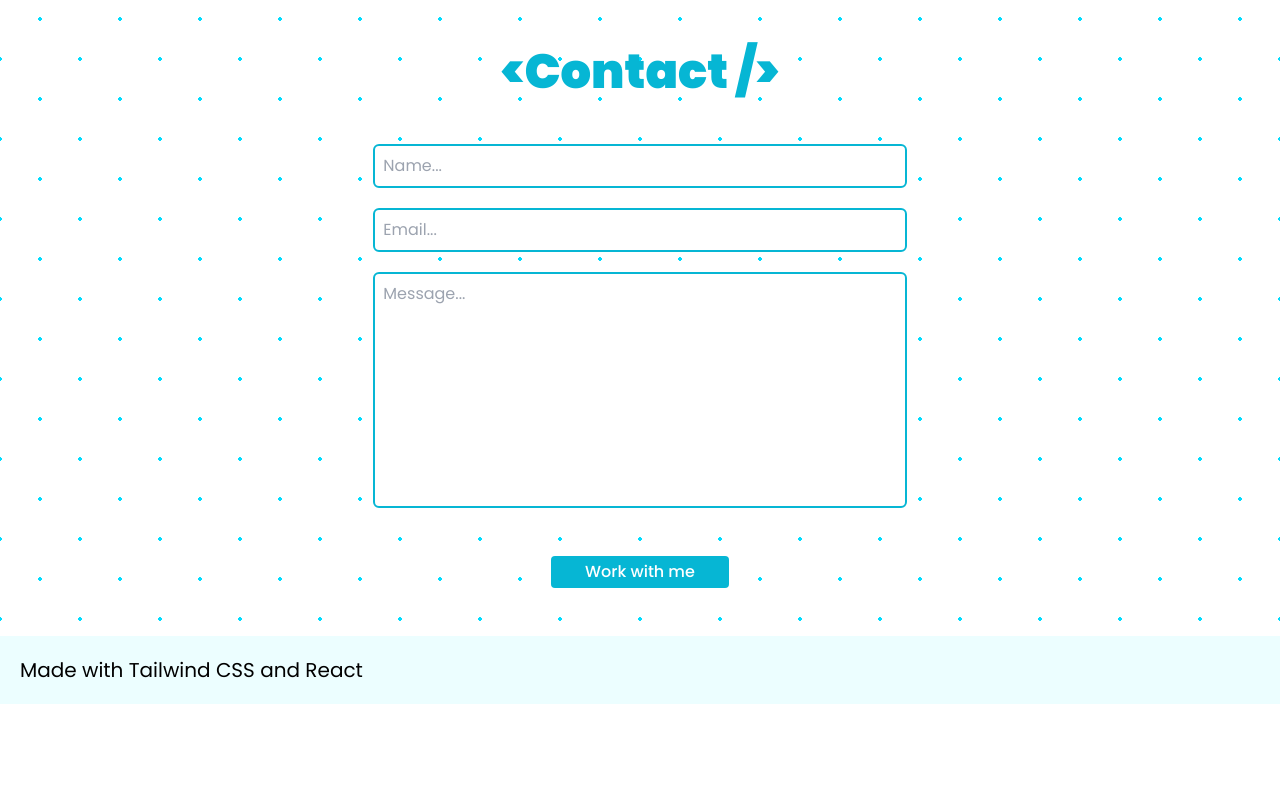
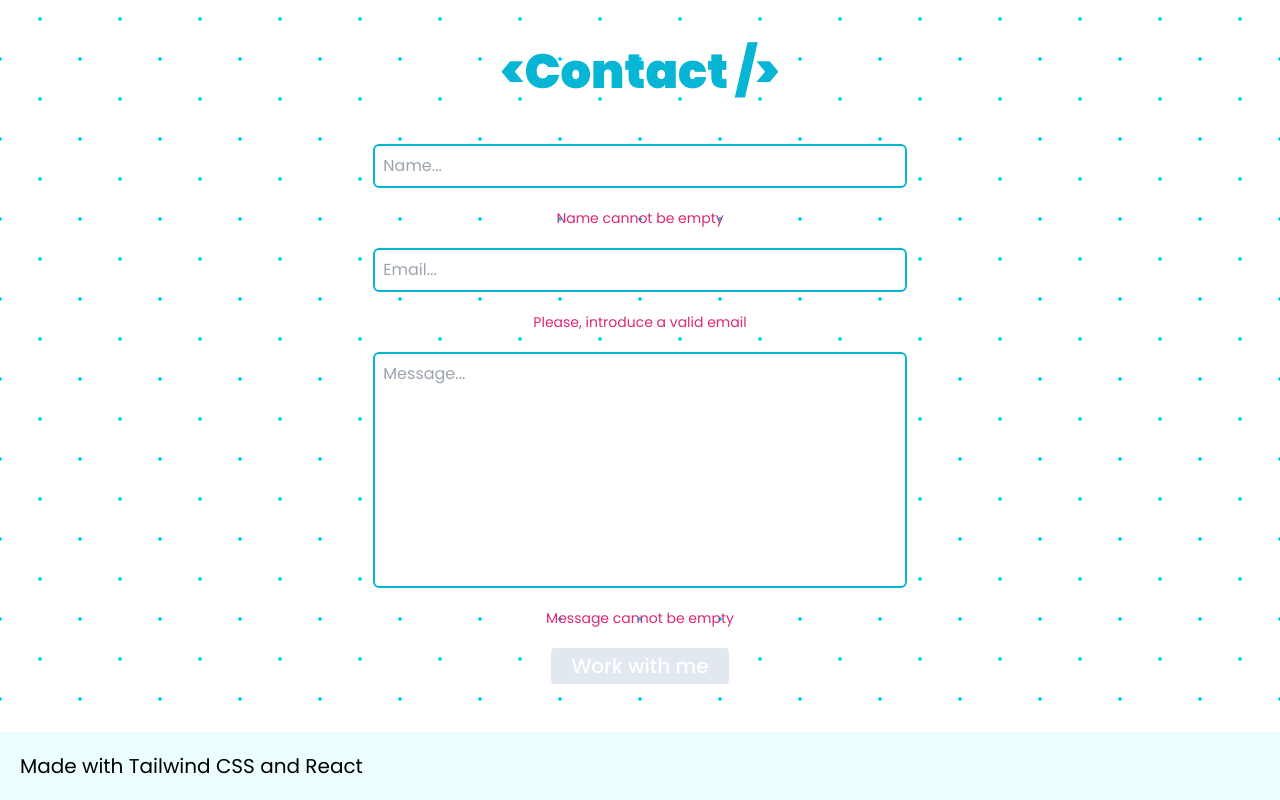
Before and after one commit to JavierYami/portfolio, a React (Create React App) app: page / in a window 1280 px wide. Shown: the part 2021-2821 px from the top of the page. Before the commit the page ends 2725 px from the top, so only its background shows below. Built offline with nearby package versions, Linux system fonts and the light colour scheme.

Commit message:
Contact, styles

```diff
--- a/src/Components/Contact.jsx
+++ b/src/Components/Contact.jsx
@@ -1,4 +1,4 @@
-import { useState } from "react";
+import { useEffect, useState } from "react";
 import { validation } from "../Utils/validation";
 
 
@@ -16,6 +16,8 @@ const Contact = () => {
         message:'',
     })
 
+    const [isDisabled, setIsDisabled] = useState(true)
+
     const handleOnChange = (event) => {
 
         const name = event.target.name;
@@ -28,18 +30,29 @@ const Contact = () => {
 
         setErrors(validation({...contact, [name]: value}))
 
-        console.log(errors)
+        if(Object.keys(errors).length === 0) setIsDisabled (false)
+        else setIsDisabled (true)
 
+        console.log(isDisabled)
     }
+
+    useEffect(()=> {
+
+     setErrors(validation({...contact}))
+
+    }, [isDisabled])
 
     return (
         <section className="w-5/6 mx-auto">
-            <h1 className="text-center text-5xl font-black text-cyan-500 mb-12">{'<Contact />'}</h1>
+            <h1 className="text-center text-5xl font-black text-cyan-500 mb-7">{'<Contact />'}</h1>
             <form action="https://getform.io/f/7c70b70d-0585-4015-aec3-9de7a23b3e66" method="POST" className="flex flex-col mx-auto items-center">
-                <input type="text" onChange={handleOnChange} value={contact.name} required name='name' placeholder="Name..." className="w-3/6 rounded-md border-2 border-solid border-cyan-500 mb-5 p-2"/>
-                <input type="text" onChange={handleOnChange} value={contact.email} required name="email" placeholder="Email..." className="w-3/6 rounded-md border-2 border-solid border-cyan-500 mb-5 p-2"/>
-                <textarea rows='9'required  onChange={handleOnChange} value={contact.message} cols='50' name="message" placeholder="Message..." className="w-3/6 rounded-md border-2 border-solid resize-none border-cyan-500 mb-12 p-2"/>
-                <button type="submit" className="w-1/6 text-l bg-cyan-500 font-medium px-4 py-1 rounded text-white transition duration-300 ease-in-out hover:bg-indigo-500 mb-12">Work with me</button>
+                <input type="text" onChange={handleOnChange} value={contact.name} required name='name' placeholder="Name..." className="w-3/6 rounded-md border-2 border-solid border-cyan-500 my-5 p-2 focus:outline-none focus:border-indigo-500 "/>
+                {errors.name ? <h6 className="text-pink-600 text-sm" >{errors.name}</h6> : <br/>}
+                <input type="text" onChange={handleOnChange} value={contact.email} required name="email" placeholder="Email..." className="w-3/6 rounded-md border-2 border-solid border-cyan-500 my-5 p-2 focus:outline-none focus:border-indigo-500 "/>
+                {errors.email ? <h6 className="text-pink-600 text-sm" >{errors.email}</h6> : <br/> }
+                <textarea rows='9'required  onChange={handleOnChange} value={contact.message} cols='50' name="message" placeholder="Message..." className="w-3/6 rounded-md border-2 border-solid resize-none border-cyan-500 my-5 p-2 focus:outline-none focus:border-indigo-500"/>
+                {errors.message ? <h6 className="text-pink-600 text-sm">{errors.message}</h6> : <br/>}
+                <button type="submit" disabled={isDisabled} className="w-1/6 text-xl bg-cyan-500 font-medium px-4 py-1 rounded text-white transition duration-300 ease-in-out hover:bg-indigo-500 mb-12 mt-5 disabled:bg-slate-200">Work with me</button>
             </form>
         </section>
     )
```
